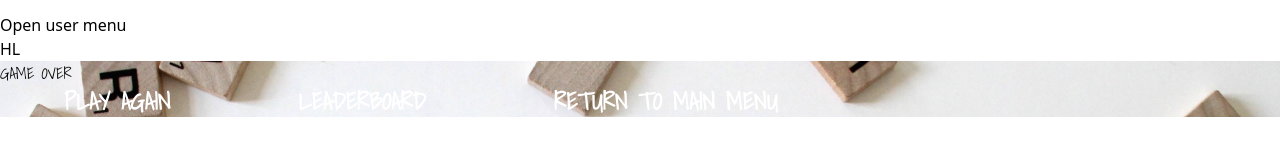
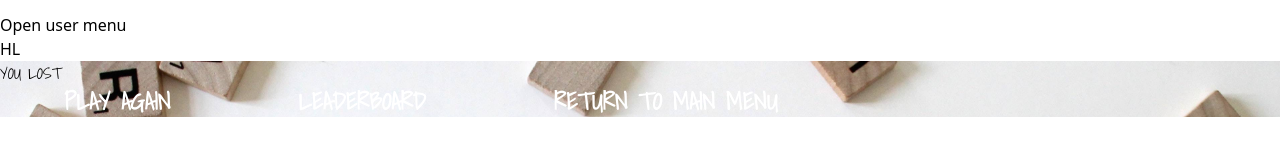
Before and after one commit to Team12Coursework/Prototype, a Vue app in the folder frontend/: page /gameover in a window 1280 px wide. Shown: the part 264-415 px from the top of the page. Built offline with nearby package versions, Linux system fonts and the light colour scheme; sample sign-in values are in the browser's storage.

Commit message:
added functionality to accept win/lost params

```diff
--- a/frontend/src/views/GameOver.vue
+++ b/frontend/src/views/GameOver.vue
@@ -1,13 +1,13 @@
 <template>
     <main class="flex flex-col h-screen">
         <navbar/>
+
         <div class="bg-main-man w-full flex flex-grow">
             <div class="w-full flex justify-around flex-col flex-grow items-center max-w-screen-md mx-auto">
                 <div class="space-y-4">
-                <div class="text-center text-8xl font-bold game-over font-effect-anaglyph text-black">
-                    GAME OVER
+                    <p class="text-8xl font-bold game-over font-effect-anaglyph">{{ won ? "YOU WON" : "YOU LOST" }}</p>
                 </div>
-                </div>
+
                 <div class="flex flex-col space-y-4">
                     <router-link class="button bg-blue-400" to='/gamemodes'>PLAY AGAIN</router-link>
                     <router-link class="button bg-green-400" to='/leaderboard'>LEADERBOARD</router-link>
@@ -18,15 +18,17 @@
     </main>
 </template>
 
-<script>
-    import Navbar from "@/components/Navbar.vue"
+<script setup>
+import { ref, onMounted } from "vue";
+import { useRoute } from "vue-router";
+import Navbar from "@/components/Navbar.vue";
 
-    export default{
-        components: {
-            Navbar,
-        }
-    }
+const route = useRoute();
+const won = ref(false);
 
+onMounted(() => {
+    won.value = route.params.won;
+});
 </script>
 
 <style scoped>
```
Lines whose indentation alone changed are shown as unchanged.
